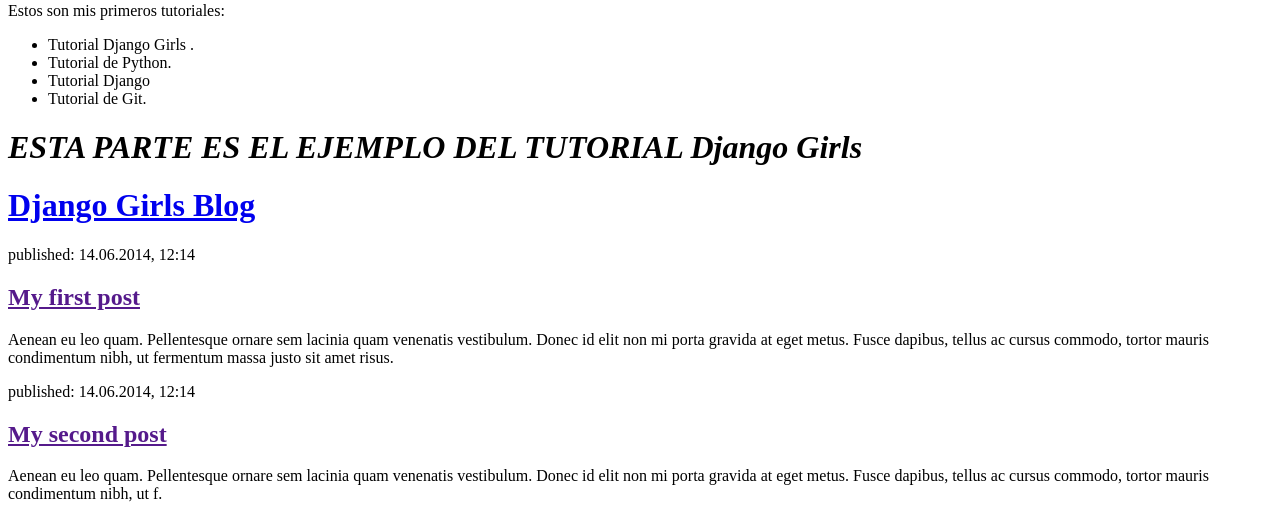
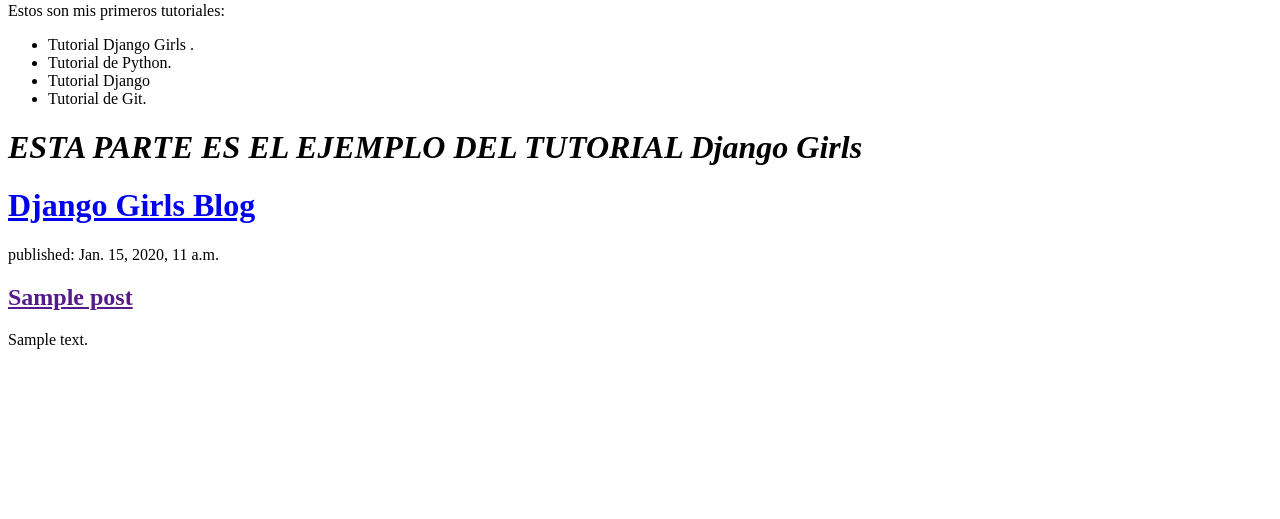
Before and after one commit to flopez-APSL/my-first-blog, a Django app: template blog/templates/blog/post_list.html in a window 1280 px wide. Shown: the part 286-805 px from the top of the page. After the commit the page ends 635 px from the top, so only its background shows below. Run offline with Django 3.2, Linux system fonts and the light colour scheme; the template is opened without the code that fills it: values that come from a table or form of the project are taken from there, others are empty; tables that the repository leaves empty hold one stand-in row (values such as "Sample post").

Commit message:
Plantillas modificadas para mostrar publicaciones desde la base de datos

```diff
--- a/blog/models.py
+++ b/blog/models.py
@@ -12,10 +12,10 @@
     text = models.TextField()
     # asociar el metodo now como variable y no como metodo. es decir, no usar ().
     created_date = models.DateTimeField(default= now)
-    published_date = models.DateTimeField(blank= True, null= True, auto_now_add = True)
+    published_date = models.DateTimeField(blank= True, null= True)
 
     def publish(self):
-        self.published_date = timezone.now()
+        self.published_date = now()
         self.save()
 
 
--- a/blog/templates/blog/post_list.html
+++ b/blog/templates/blog/post_list.html
@@ -33,18 +33,13 @@
             <h1><a href="/">Django Girls Blog</a></h1>
         </div>
 
-        <div>
-            <p>published: 14.06.2014, 12:14</p>
-            <h2><a href="">My first post</a></h2>
-            <p>Aenean eu leo quam. Pellentesque ornare sem lacinia quam venenatis vestibulum. Donec id elit non mi porta gravida at eget metus. Fusce dapibus, tellus ac cursus commodo, tortor mauris condimentum nibh, ut fermentum massa justo sit amet risus.</p>
-        </div>
-
-        <div>
-            <p>published: 14.06.2014, 12:14</p>
-            <h2><a href="">My second post</a></h2>
-            <p>Aenean eu leo quam. Pellentesque ornare sem lacinia quam venenatis vestibulum. Donec id elit non mi porta gravida at eget metus. Fusce dapibus, tellus ac cursus commodo, tortor mauris condimentum nibh, ut f.</p>
-        </div>
-
+      {% for post in posts %}
+    <div>
+        <p>published: {{ post.published_date }}</p>
+        <h2><a href="">{{ post.title }}</a></h2>
+        <p>{{ post.text|linebreaksbr }}</p>
+    </div>
+        {% endfor %}
 
 </body>
 </html>
```
Also changed, not shown: blog/views.py (+6 -1 lines).
